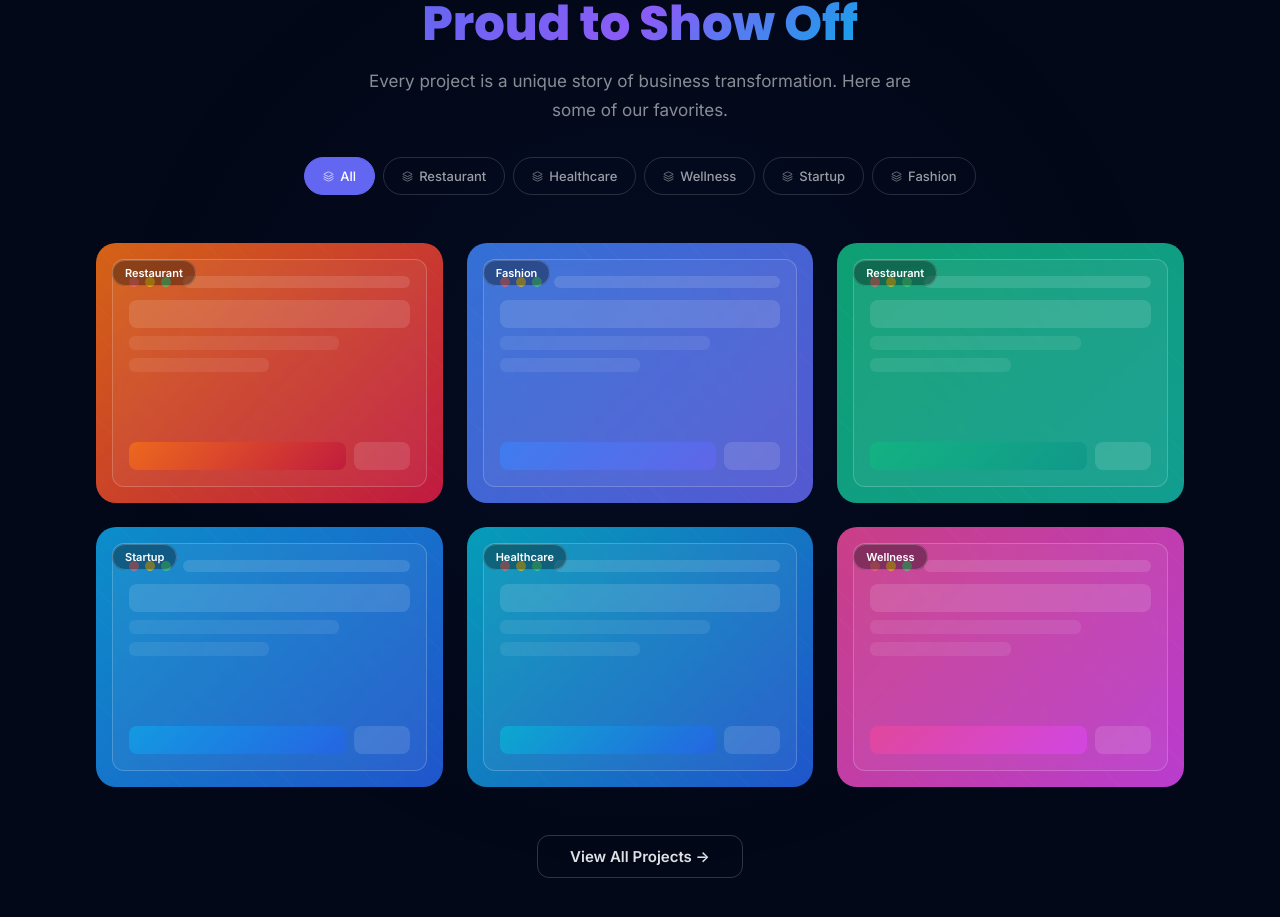
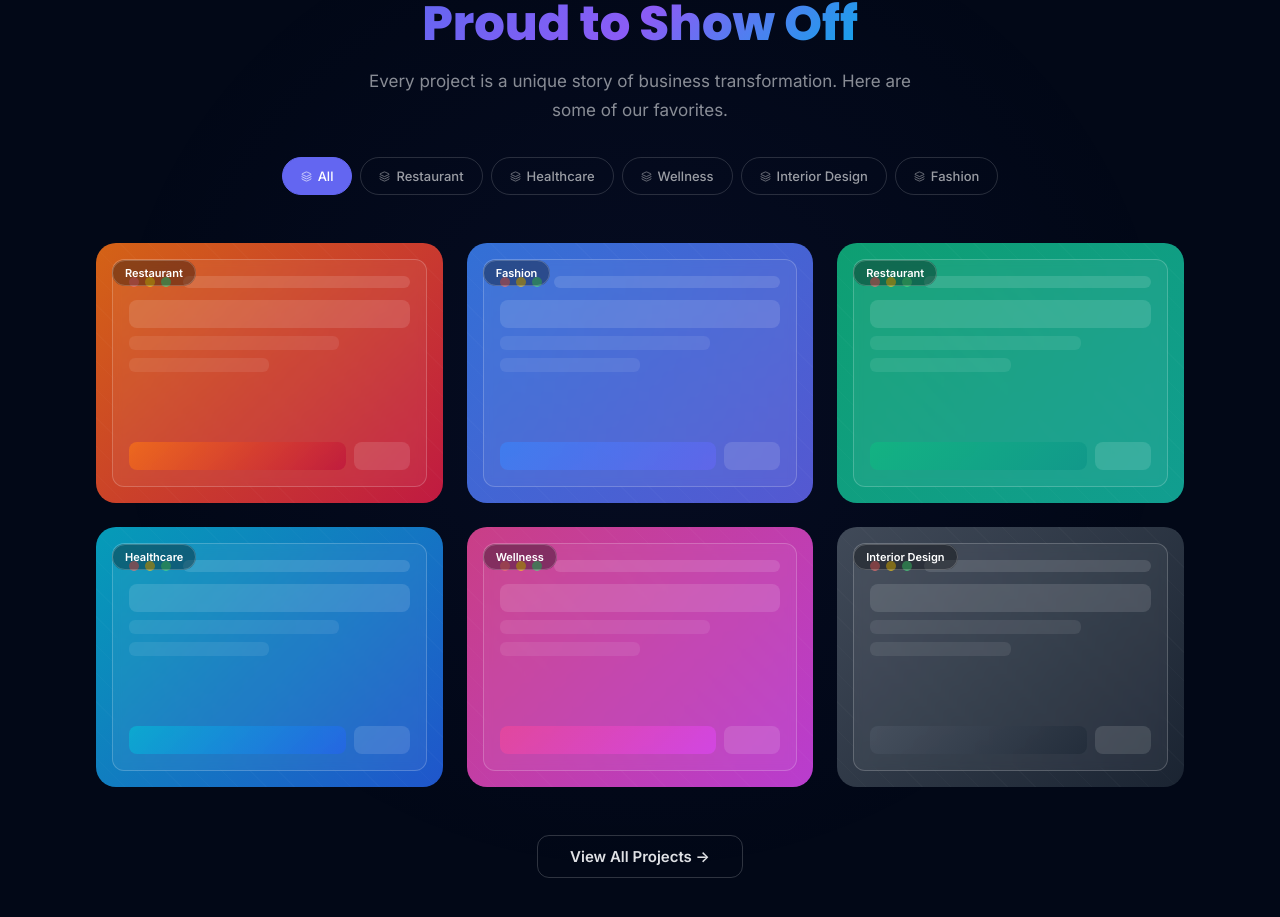
Before and after one commit to dhyey18/Nexora, a Next.js app: page / in a window 1280 px wide. Shown: the part 3260-4177 px from the top of the page. Built offline with nearby package versions, Linux system fonts and the light colour scheme.

Commit message:
feat: Add 'Interior Design' category and project while removing 'Startup' category and its associated project.

```diff
--- a/components/PortfolioSection.tsx
+++ b/components/PortfolioSection.tsx
@@ -4,7 +4,7 @@ import { useRef, useState } from "react";
 import { motion, useInView } from "framer-motion";
 import { ExternalLink, Layers } from "lucide-react";
 
-const categories = ["All", "Restaurant", "Healthcare", "Wellness", "Startup", "Fashion"];
+const categories = ["All", "Restaurant", "Healthcare", "Wellness", "Interior Design", "Fashion"];
 
 const projects = [
     {
@@ -36,15 +36,15 @@ const projects = [
         gradient: "linear-gradient(135deg, rgba(16,185,129,0.85), rgba(20,184,166,0.85))",
         link: "https://miso-6r4l.vercel.app/",
     },
-    {
-        title: "TechFounders Co.",
-        category: "Startup",
-        description: "Clean startup landing page with investor-ready design, product demo, and team presentation.",
-        tech: ["Next.js", "TypeScript", "Vercel"],
-        color: "linear-gradient(135deg, #0ea5e9, #2563eb)",
-        metrics: { visits: "15K+/mo", conversion: "14%", rating: "5★" },
-        gradient: "linear-gradient(135deg, rgba(14,165,233,0.85), rgba(37,99,235,0.85))",
-    },
+    // {
+    //     title: "TechFounders Co.",
+    //     category: "Startup",
+    //     description: "Clean startup landing page with investor-ready design, product demo, and team presentation.",
+    //     tech: ["Next.js", "TypeScript", "Vercel"],
+    //     color: "linear-gradient(135deg, #0ea5e9, #2563eb)",
+    //     metrics: { visits: "15K+/mo", conversion: "14%", rating: "5★" },
+    //     gradient: "linear-gradient(135deg, rgba(14,165,233,0.85), rgba(37,99,235,0.85))",
+    // },
     {
         title: "HealthFirst Clinic — Dr. Arjun Mehta",
         category: "Healthcare",
@@ -64,6 +64,16 @@ const projects = [
         metrics: { visits: "8K+/mo", conversion: "11%", rating: "5★" },
         gradient: "linear-gradient(135deg, rgba(236,72,153,0.85), rgba(217,70,239,0.85))",
         link: "https://aura-luxe-two.vercel.app/",
+    },
+    {
+        title: "Aria Chen — Interior & Creative Studio",
+        category: "Interior Design",
+        description: "Sophisticated portfolio website for a high-end designer, featuring a minimalist aesthetic, project galleries, and immersive visual storytelling.",
+        tech: ["Next.js", "Framer Motion", "Tailwind CSS"],
+        color: "linear-gradient(135deg, #4b5563, #1f2937)",
+        metrics: { visits: "4K+/mo", conversion: "18%", rating: "5★" },
+        gradient: "linear-gradient(135deg, rgba(75,85,99,0.85), rgba(31,41,55,0.85))",
+        link: "https://designer-protfolio.vercel.app/#work",
     },
 ];
 
```
